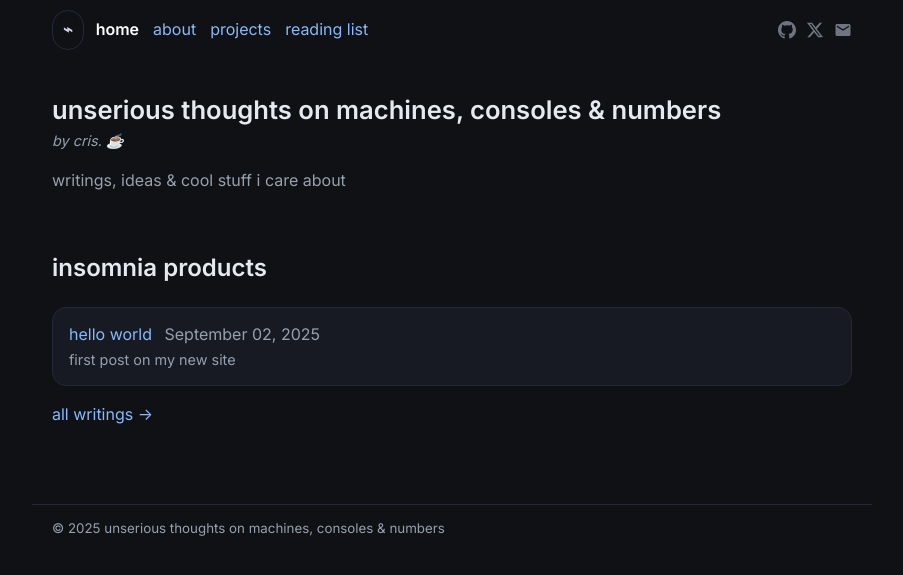
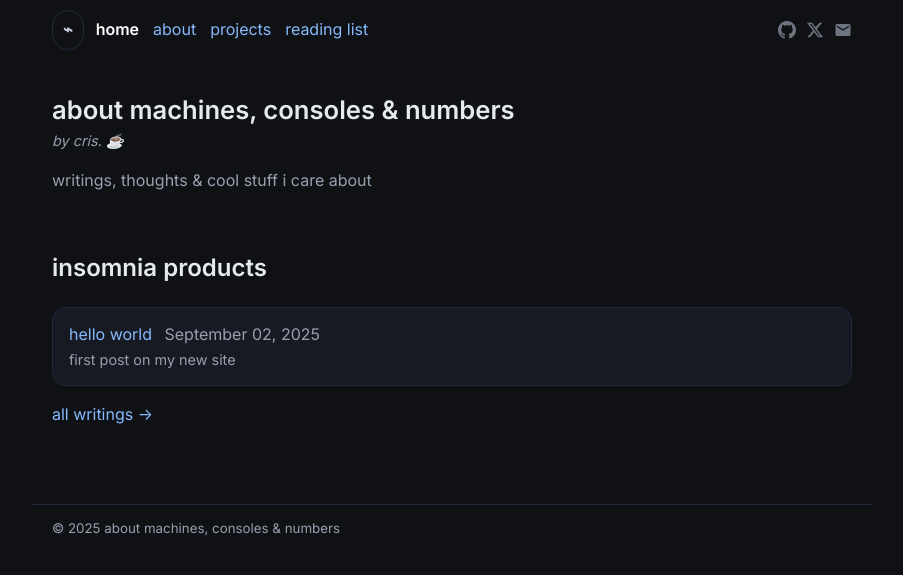
Before and after one commit to LAK3SHORE/cris.github.io, a Jekyll site: the page built from index.md, in a window 1280 px wide. Shown: the top 575 px of the page, without its empty margins (188-1091 px from the left). Built offline with Jekyll 4.4.1, drawn with Linux system fonts in a browser that asks for light colours.

Commit message:
Update title and description in _config.yml

```diff
--- a/_config.yml
+++ b/_config.yml
@@ -1,5 +1,5 @@
-title: unserious thoughts on machines, consoles & numbers
-description: writings, ideas & cool stuff i care about
+title: about machines, consoles & numbers
+description: writings, thoughts & cool stuff i care about
 baseurl: ""
 url: "https://LAK3SHORE.github.io"
 theme: null
```
